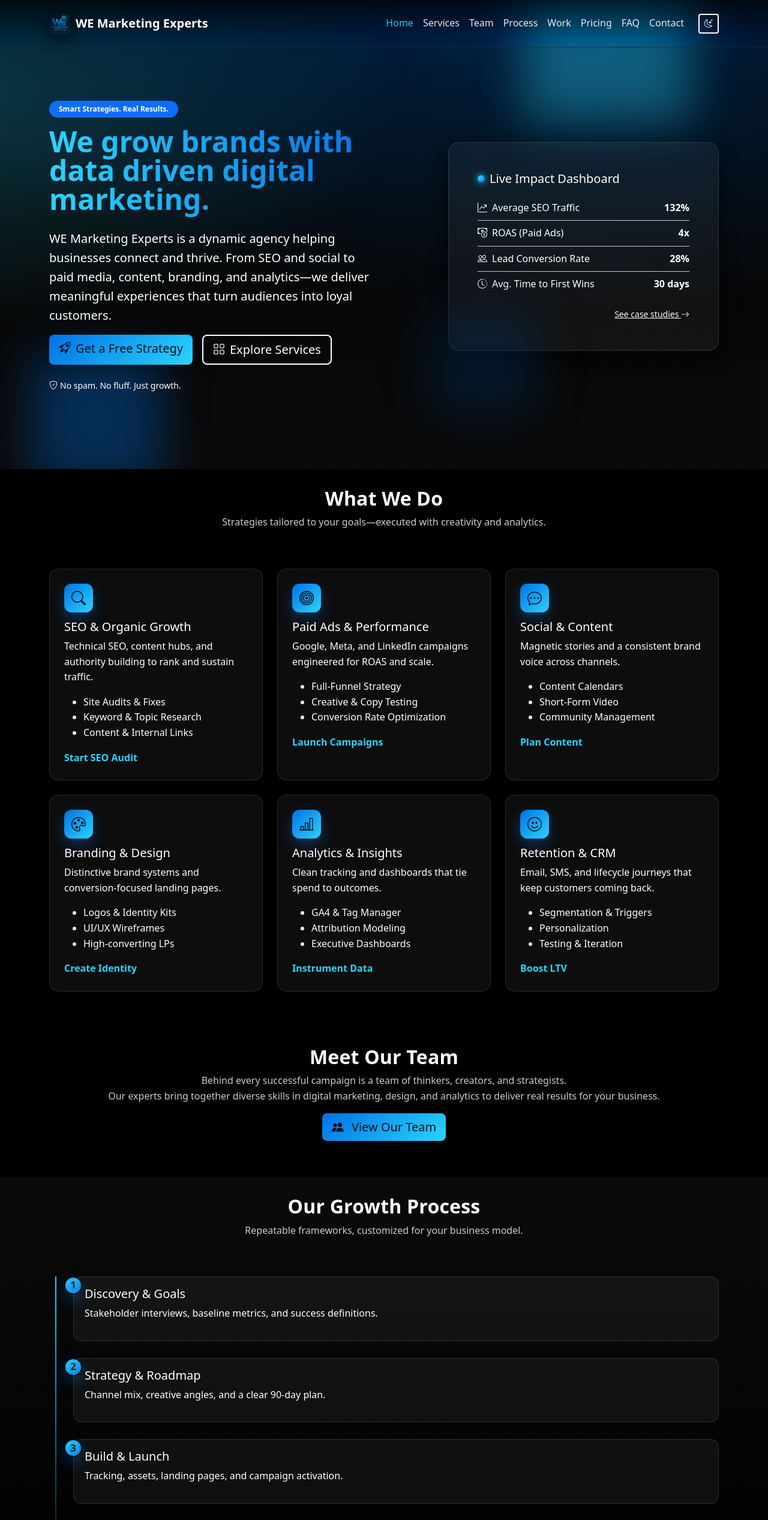
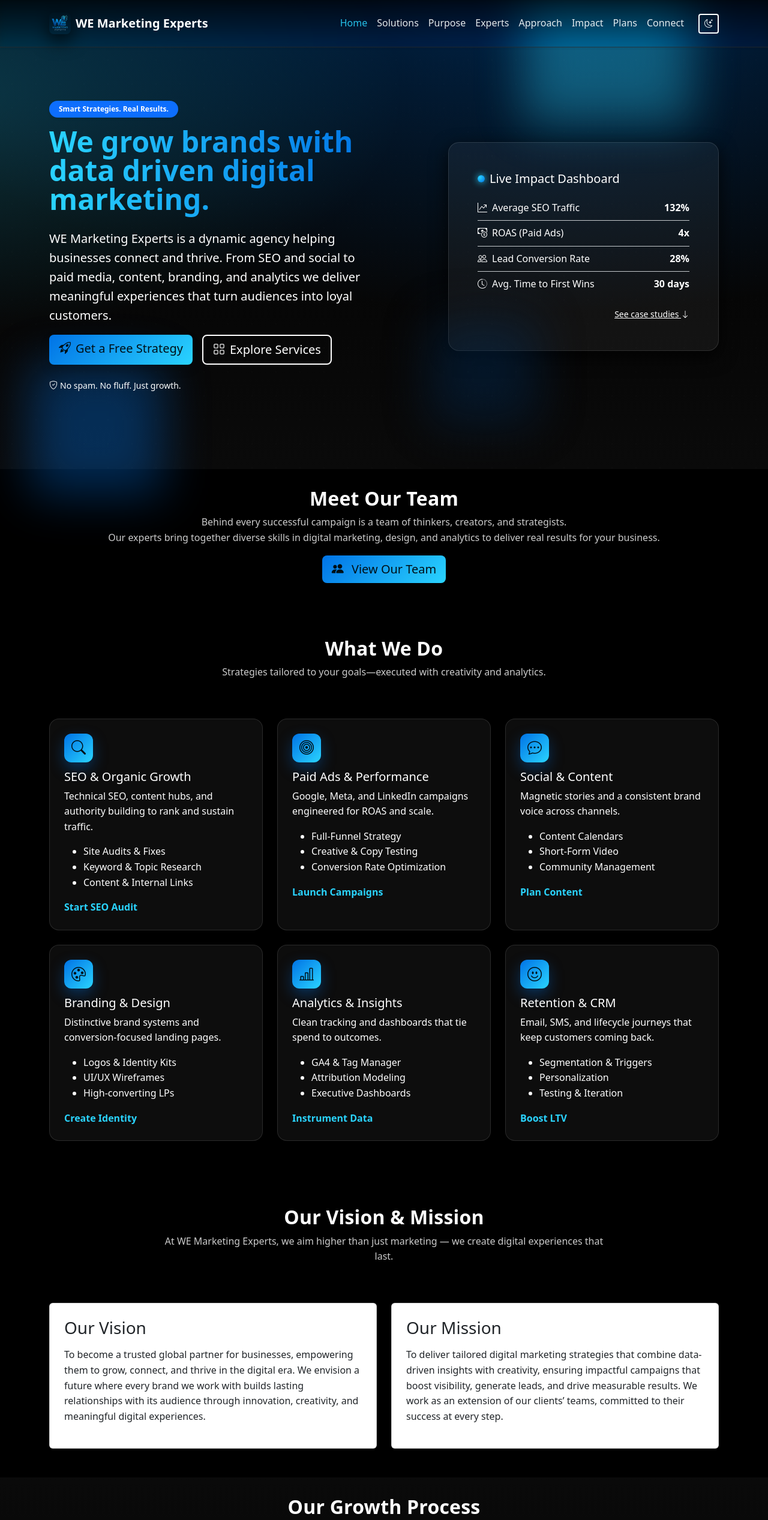
Before and after one commit to Vishnu-1618/WE-Marketing, a plain HTML site: page index.html in a window 1280 px wide. Shown: the top 2534 px of the page at 60% size. Drawn offline with nearby package versions, Linux system fonts and the light colour scheme.

Commit message:
Update index.html

```diff
--- a/index.html
+++ b/index.html
@@ -57,13 +57,13 @@
     <div class="collapse navbar-collapse justify-content-end" id="navContent">
       <ul class="navbar-nav align-items-lg-center">
         <li class="nav-item"><a class="nav-link" href="#home">Home</a></li>
-        <li class="nav-item"><a class="nav-link" href="#services">Services</a></li>
-        <li class="nav-item"><a class="nav-link" href="team.html">Team</a></li>
-        <li class="nav-item"><a class="nav-link" href="#process">Process</a></li>
-        <li class="nav-item"><a class="nav-link" href="#work">Work</a></li>
-        <li class="nav-item"><a class="nav-link" href="#pricing">Pricing</a></li>
-        <li class="nav-item"><a class="nav-link" href="#faq">FAQ</a></li>
-        <li class="nav-item"><a class="nav-link" href="#contact">Contact</a></li>
+        <li class="nav-item"><a class="nav-link" href="#services">Solutions</a></li>
+        <li class="nav-item"><a class="nav-link" href="#Purpose">Purpose</a></li>
+        <li class="nav-item"><a class="nav-link" href="team.html">Experts</a></li>
+        <li class="nav-item"><a class="nav-link" href="#process">Approach</a></li>
+        <li class="nav-item"><a class="nav-link" href="#work">Impact</a></li>
+        <li class="nav-item"><a class="nav-link" href="#pricing">Plans</a></li>
+        <li class="nav-item"><a class="nav-link" href="#contact">Connect</a></li>
         <li class="nav-item">
           <button id="themeToggle" class="btn btn-sm btn-outline-theme ms-lg-3" aria-label="Toggle theme">
             <i class="bi bi-moon-stars"></i>
@@ -86,7 +86,7 @@
           </h1>
           <p class="lead text-main">
             WE Marketing Experts is a dynamic agency helping businesses connect and thrive.
-            From SEO and social to paid media, content, branding, and analytics—we deliver
+            From SEO and social to paid media, content, branding, and analytics we deliver
             meaningful experiences that turn audiences into loyal customers.
           </p>
           <div class="d-flex gap-3 flex-wrap">
@@ -126,11 +126,28 @@
               </li>
             </ul>
             <div class="text-end mt-3">
-              <a href="#work" class="link-light small">See case studies <i class="bi bi-arrow-right"></i></a>
+              <a href="#work" class="link-light text-main small">See case studies <i class="bi bi-arrow-down"></i></a>
             </div>
           </div>
         </div>
       </div>
+    </header>
+          <!-- =========================================================
+        Meet Our Team Intro Section
+        ========================================================= -->
+    <section id="meet-team" class="section-padding text-center">
+      <div class="container">
+        <h2 class="section-title">Meet Our Team</h2>
+        <p class="section-subtitle">
+          Behind every successful campaign is a team of thinkers, creators, and strategists.<br>
+          Our experts bring together diverse skills in digital marketing, design, and analytics
+          to deliver real results for your business.
+        </p>
+        <a href="team.html" class="btn btn-primary btn-lg shadow pulse-cta">
+          <i class="bi bi-people-fill me-2"></i> View Our Team
+        </a>
+      </div>
+    </section>
     </div>
 
     <!-- Animated background shapes -->
@@ -138,7 +155,7 @@
     <div class="orb orb-2"></div>
     <div class="orb orb-3"></div>
     <div class="grid-overlay" aria-hidden="true"></div>
-  </header>
+
 
   <!-- =========================================================
        Services Section
@@ -235,22 +252,53 @@
       </div>
     </div>
   </section>
+
   <!-- =========================================================
-      Meet Our Team Intro Section
-      ========================================================= -->
-  <section id="meet-team" class="section-padding text-center">
-    <div class="container">
-      <h2 class="section-title">Meet Our Team</h2>
-      <p class="section-subtitle">
-        Behind every successful campaign is a team of thinkers, creators, and strategists.<br>
-        Our experts bring together diverse skills in digital marketing, design, and analytics
-        to deliver real results for your business.
-      </p>
-      <a href="team.html" class="btn btn-primary btn-lg shadow pulse-cta">
-        <i class="bi bi-people-fill me-2"></i> View Our Team
-      </a>
+     Vision & Mission Section
+     ========================================================= -->
+<section id="Purpose" class="vision-mission-section py-5">
+  <div class="container">
+    <div class="row justify-content-center text-center mb-5">
+      <div class="col-lg-8">
+        <h2 class="section-title">Our Vision & Mission</h2>
+        <p class="section-subtitle">
+          At WE Marketing Experts, we aim higher than just marketing — we create digital experiences that last.
+        </p>
+      </div>
     </div>
-  </section>
+
+    <div class="row g-4">
+      <!-- Vision -->
+      <div class="col-md-6">
+        <div class="card vision-card p-4 h-100">
+          <h3 class="mb-3">Our Vision</h3>
+          <p>
+            To become a trusted global partner for businesses, empowering them to grow,
+            connect, and thrive in the digital era. We envision a future where every brand
+            we work with builds lasting relationships with its audience through innovation,
+            creativity, and meaningful digital experiences.
+          </p>
+        </div>
+      </div>
+
+      <!-- Mission -->
+      <div class="col-md-6">
+        <div class="card mission-card p-4 h-100">
+          <h3 class="mb-3">Our Mission</h3>
+          <p>
+            To deliver tailored digital marketing strategies that combine data-driven insights
+            with creativity, ensuring impactful campaigns that boost visibility, generate leads,
+            and drive measurable results. We work as an extension of our clients’ teams,
+            committed to their success at every step.
+          </p>
+        </div>
+      </div>
+    </div>
+  </div>
+</section>
+
+
+
 
   <!-- =========================================================
        Process Section
```
